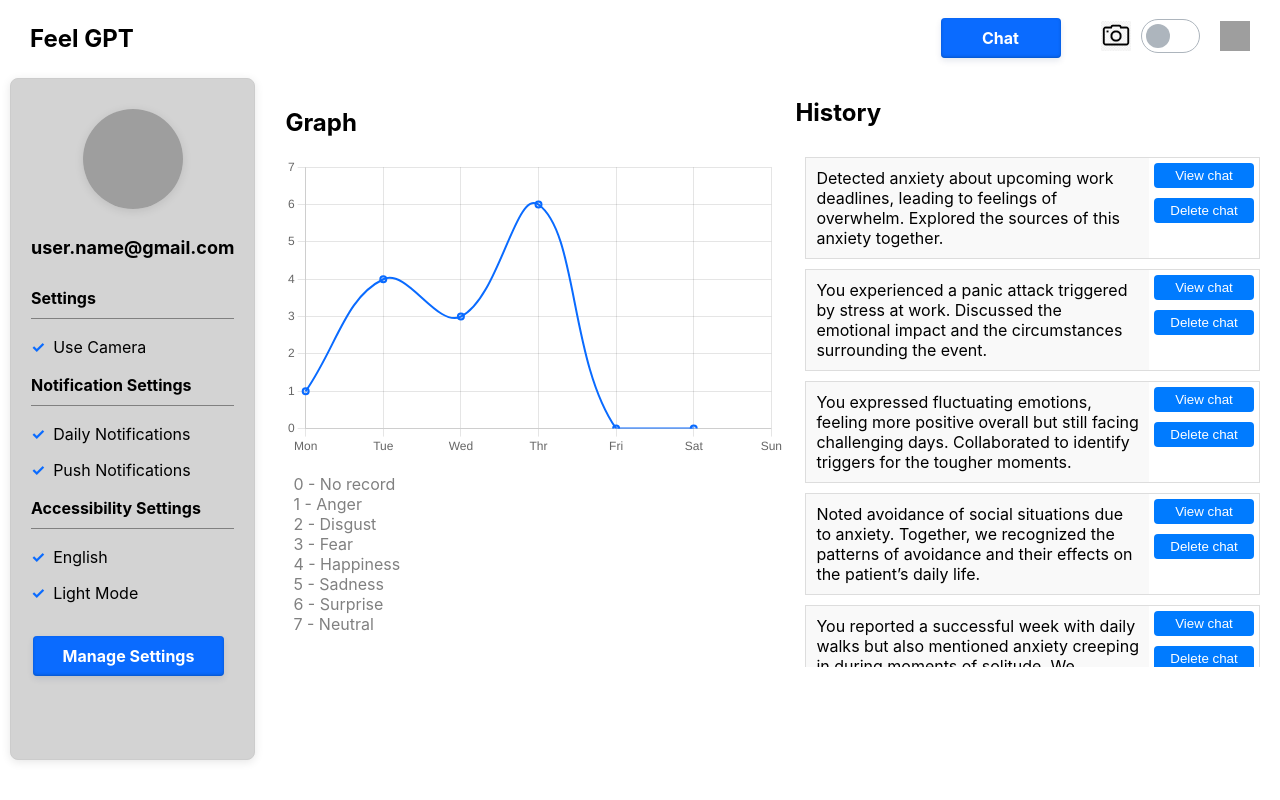
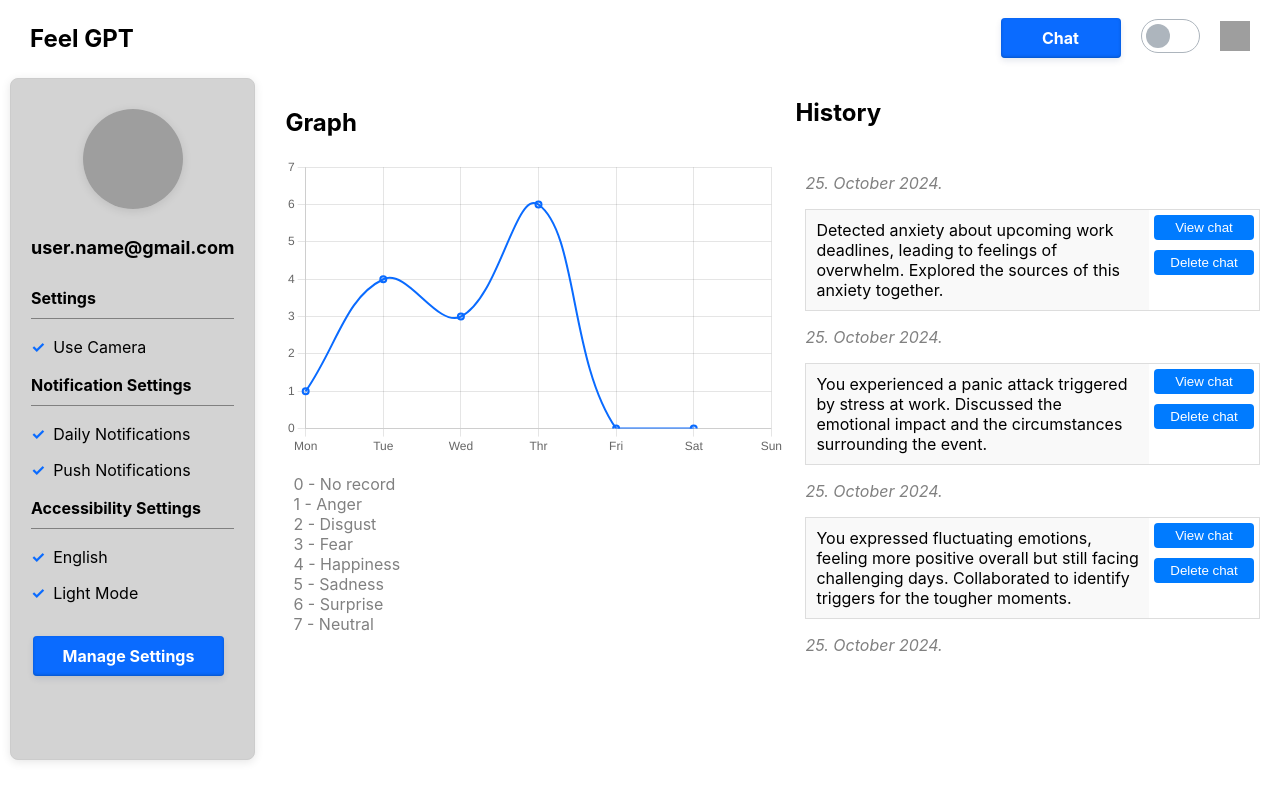
Before and after one commit to AntonioMisic77/FeelGPT, a React (Create React App) app: page /my-info in a window 1280 px wide. Built offline with nearby package versions, Linux system fonts and the light colour scheme; grey boxes are pictures that could not be loaded.

Commit message:
fix histoy component

```diff
--- a/src/components/History.js
+++ b/src/components/History.js
@@ -3,12 +3,30 @@ import "../styles/history.css";
 
 const History = () => {
   const summaries = [
-    { id: 1, text: " Detected anxiety about upcoming work deadlines, leading to feelings of overwhelm. Explored the sources of this anxiety together." },
-    { id: 2, text: "You experienced a panic attack triggered by stress at work. Discussed the emotional impact and the circumstances surrounding the event." },
-    { id: 3, text: "You expressed fluctuating emotions, feeling more positive overall but still facing challenging days. Collaborated to identify triggers for the tougher moments." },
-    { id: 4, text: "Noted avoidance of social situations due to anxiety. Together, we recognized the patterns of avoidance and their effects on the patient’s daily life." },
-    { id: 5, text: "You reported a successful week with daily walks but also mentioned anxiety creeping in during moments of solitude. We examined the relationship between activity and anxiety levels." },
-    { id: 6, text: "Identified persistent negative thoughts, especially during alone time, contributing to anxiety. Explored the nature of these thoughts and their impact on well-being together." },
+    {
+      id: 1,
+      text: " Detected anxiety about upcoming work deadlines, leading to feelings of overwhelm. Explored the sources of this anxiety together.",
+    },
+    {
+      id: 2,
+      text: "You experienced a panic attack triggered by stress at work. Discussed the emotional impact and the circumstances surrounding the event.",
+    },
+    {
+      id: 3,
+      text: "You expressed fluctuating emotions, feeling more positive overall but still facing challenging days. Collaborated to identify triggers for the tougher moments.",
+    },
+    {
+      id: 4,
+      text: "Noted avoidance of social situations due to anxiety. Together, we recognized the patterns of avoidance and their effects on the patient’s daily life.",
+    },
+    {
+      id: 5,
+      text: "You reported a successful week with daily walks but also mentioned anxiety creeping in during moments of solitude. We examined the relationship between activity and anxiety levels.",
+    },
+    {
+      id: 6,
+      text: "Identified persistent negative thoughts, especially during alone time, contributing to anxiety. Explored the nature of these thoughts and their impact on well-being together.",
+    },
   ];
 
   return (
@@ -16,14 +34,19 @@ const History = () => {
       <h2>History</h2>
       <div className="summary-list">
         {summaries.map((summary) => (
+          <div>
+          <p className="date">25. October 2024. </p>
           <div className="summary-item" key={summary.id}>
+
             <div className="summary-text">{summary.text}</div>
             <div className="summary-buttons">
               <button className="summary-button">View chat</button>
               <button className="summary-button">Delete chat</button>
             </div>
-          </div>
+          </div></div>
         ))}
+
+        <button className="button-66-smaller down">Delete all history</button>
       </div>
     </div>
   );
--- a/src/components/Navbar.js
+++ b/src/components/Navbar.js
@@ -22,6 +22,7 @@ const Navbar = ({ darkMode, setDarkMode }) => {
           )}
           <div>
             {/* TASK-> its not implemented opening camera if wanted connected to this icon */}
+            {location.pathname !== "/my-info" && (
           <img
                 src={
 
@@ -31,6 +32,7 @@ const Navbar = ({ darkMode, setDarkMode }) => {
                 alt=""
                 className="user-icon"
               />
+              )}
           </div>
 
 
--- a/src/styles/history.css
+++ b/src/styles/history.css
@@ -27,6 +27,10 @@
     background-color: #f9f9f9; /* Light background color */
   }
 
+  .date{
+    font-style: italic;
+    color: gray;
+  }
   .summary-buttons {
     flex: 1; /* 1/3 of the width */
     display: flex; /* Flexbox for buttons */
```
